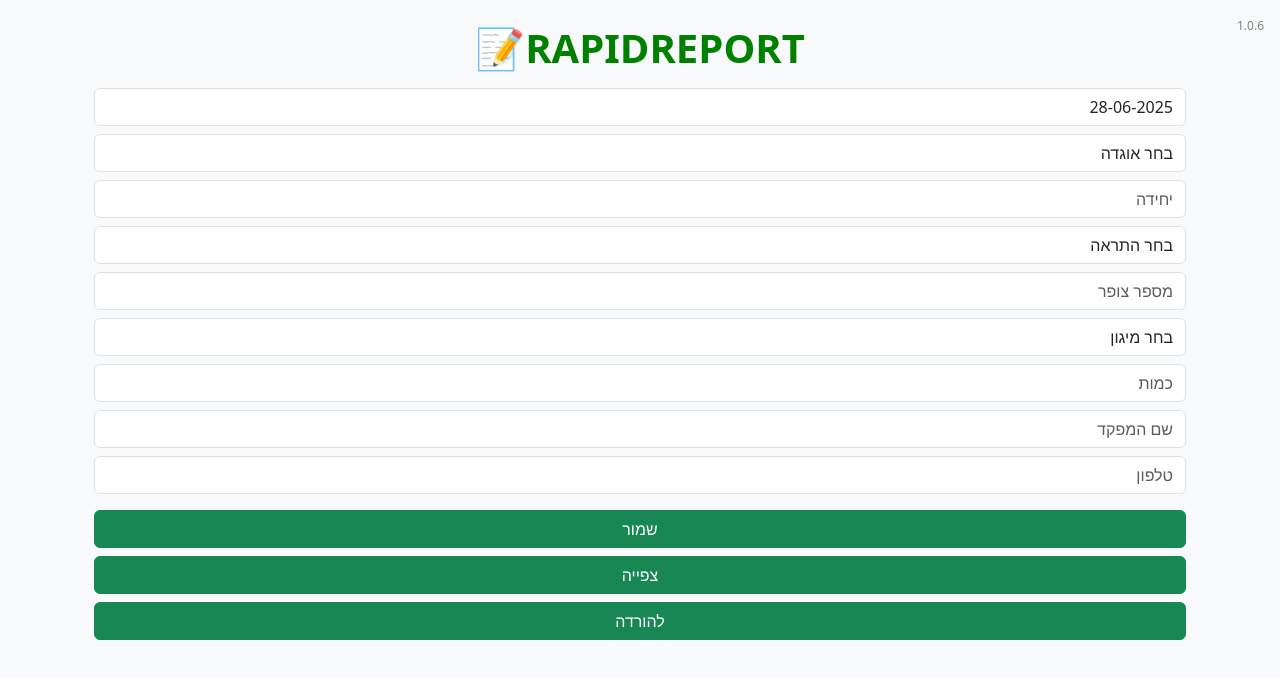
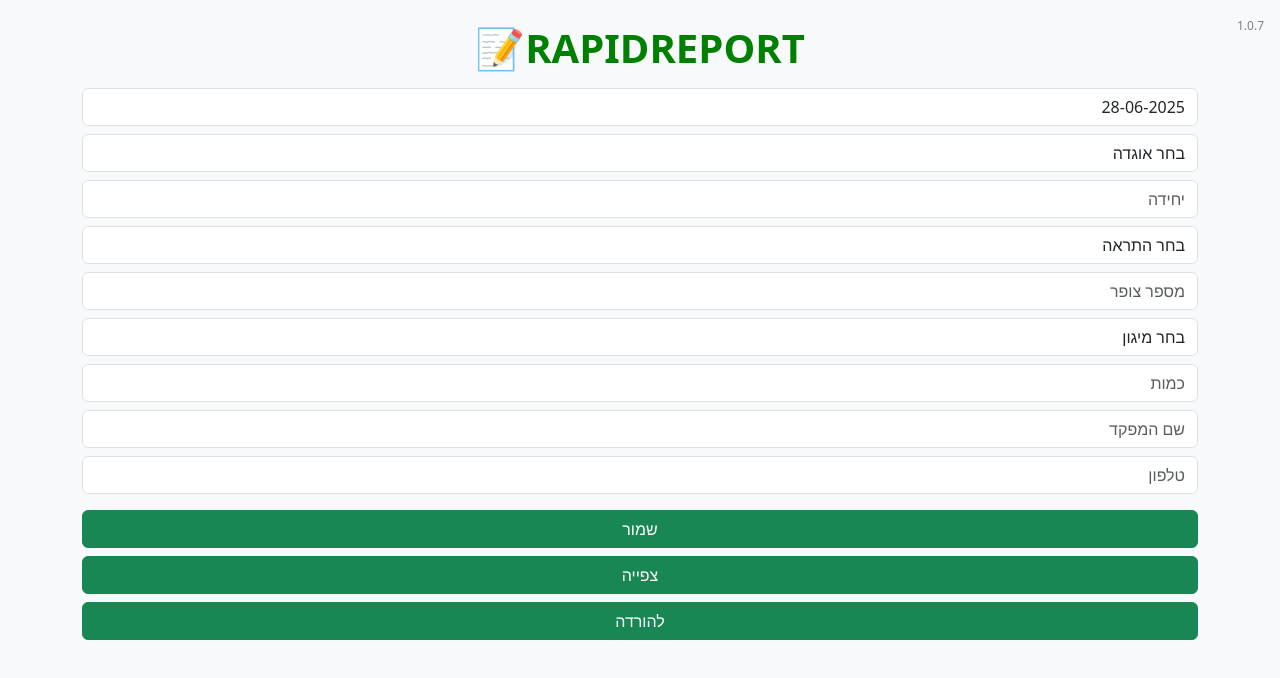
Before and after one commit to YamKabakov/RapidReport, a plain HTML site: page index.html in a window 1280 px wide. Drawn offline with nearby package versions, Linux system fonts and the light colour scheme.

Commit message:
somthing

```diff
--- a/index.html
+++ b/index.html
@@ -14,16 +14,16 @@
 <body class="p-4 bg-light">
   <!-- Version label in top-right corner -->
   <div style="position: absolute; top: 0.75rem; right: 1rem; z-index: 9999;">
-    <small style="font-size: 0.75rem; color: gray;">1.0.6</small>
+    <small style="font-size: 0.75rem; color: gray;">1.0.7</small>
   </div>
+
   <div class="container">
 
-  <div class="container">
 
     <!-- ==== Form View ==== -->
     <div id="formView">
       <h1 class="text-center mb-3" style="color: green; font-weight: bold;">RAPIDREPORT📝</h1>
-    </div>
+
       <form id="reportForm" class="mb-3">
         <input class="form-control mb-2" placeholder="תאריך" id="תאריך" />
 
--- a/service-worker.js
+++ b/service-worker.js
@@ -8,7 +8,7 @@ const cacheFiles = [
 
 self.addEventListener("install", event => {
   event.waitUntil(
-    caches.open("v1.0.6").then(cache => {
+    caches.open("v1.0.7").then(cache => {
       return cache.addAll(cacheFiles);
     })
   );
```
